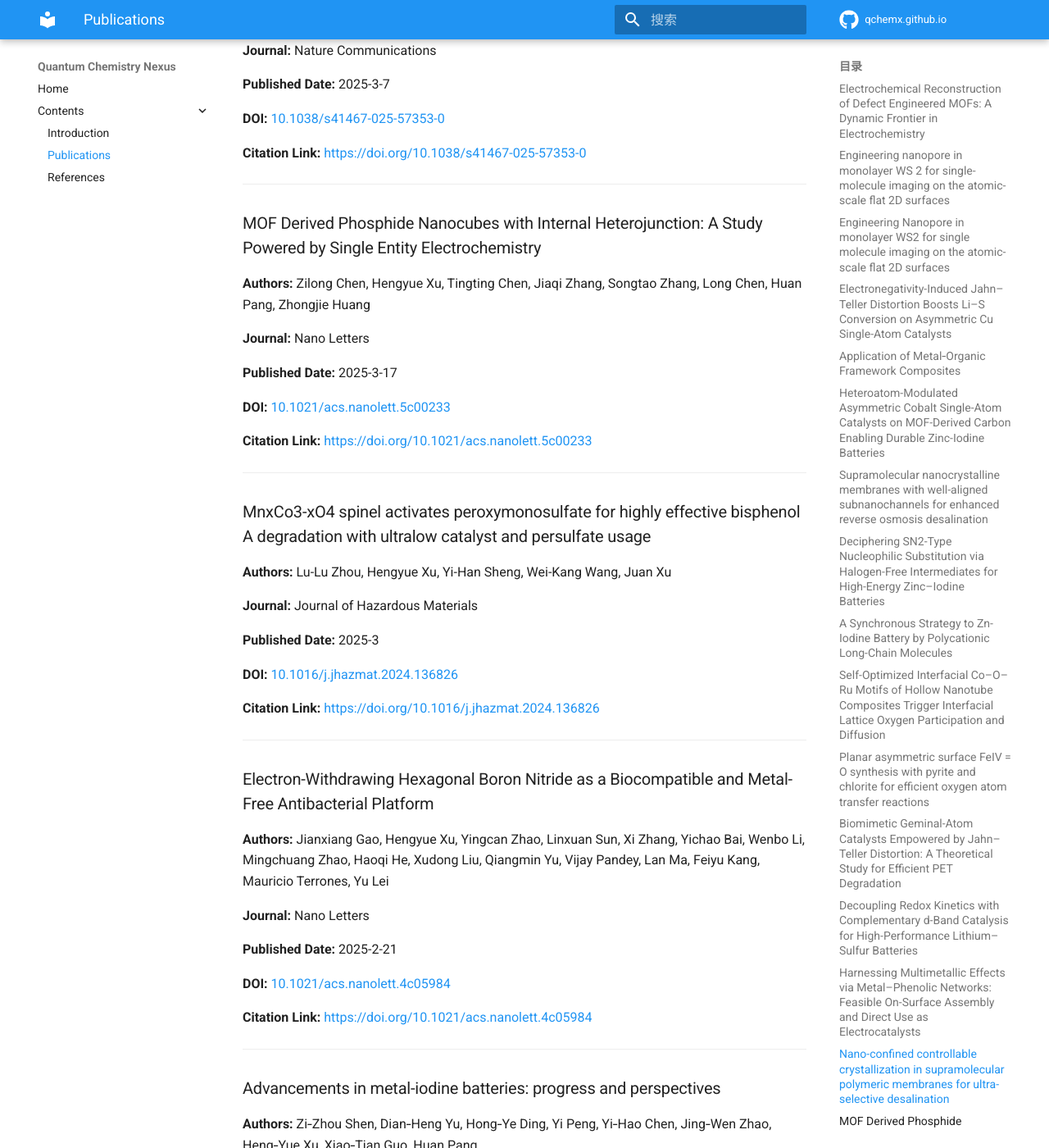
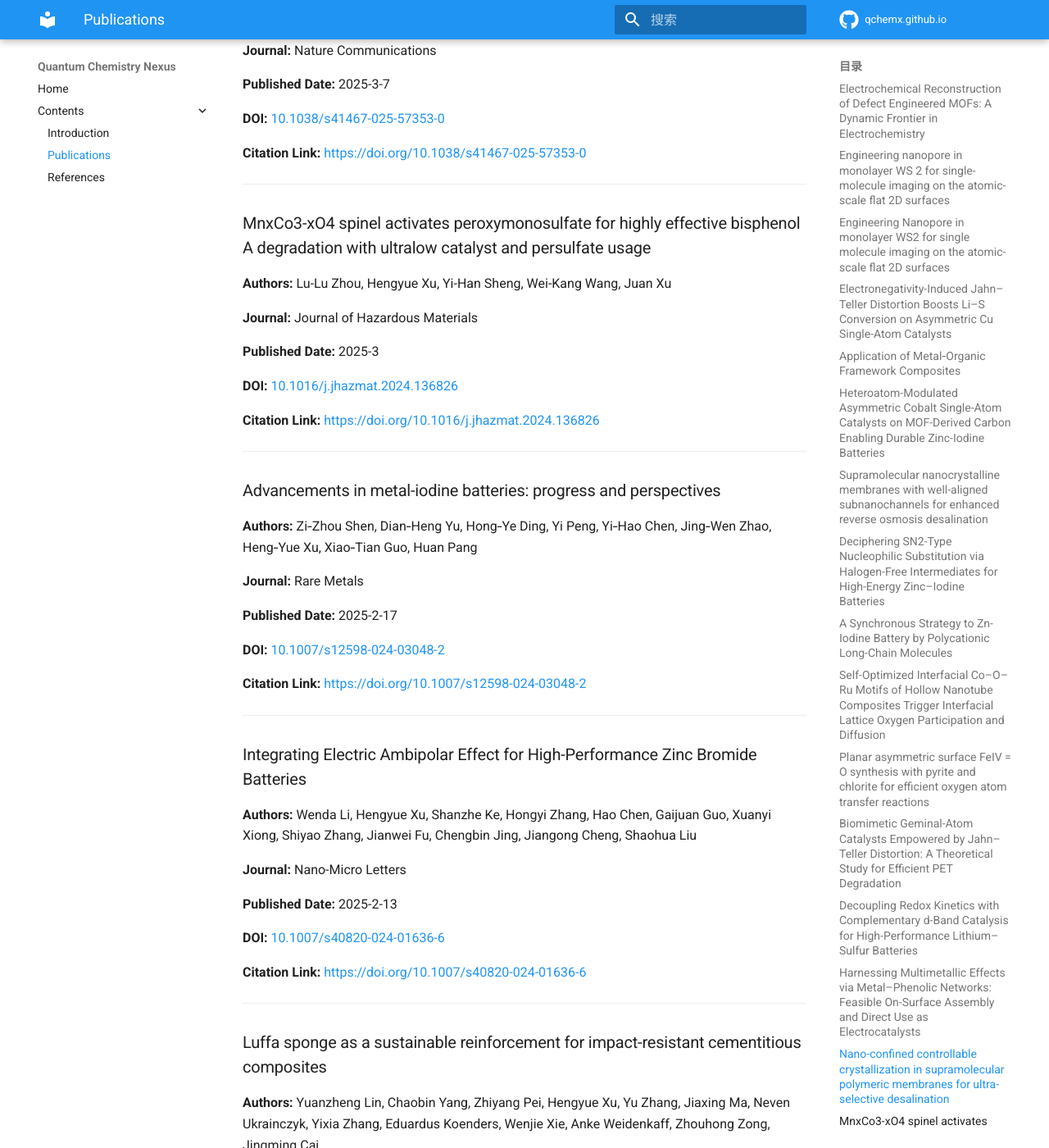
Before and after one commit to QChemX/qchemx.github.io, an MkDocs documentation site: the page built from docs/publications.md, in a window 1280 px wide and 1400 px high, scrolled down 5147 px. Shown: the whole window at 82% size. Built offline with MkDocs 1.6.1 and Material for MkDocs 9.7.7, drawn with Linux system fonts in a browser that asks for light colours; comment, search, counter and statistics services are not loaded; some of the changed text lies outside the part shown.

Commit message:
[orcid sync] Update publications

```diff
--- a/docs/publications.md
+++ b/docs/publications.md
@@ -246,22 +246,6 @@ This page was generated automatically.
 
 ---
 
-### MOF Derived Phosphide Nanocubes with Internal Heterojunction: A Study Powered by Single Entity Electrochemistry
-
-**Authors:** Zilong Chen, Hengyue Xu, Tingting Chen, Jiaqi Zhang, Songtao Zhang, Long Chen, Huan Pang, Zhongjie Huang
-
-**Journal:** Nano Letters
-
-**Published Date:** 2025-3-17
-
-**DOI:** [10.1021/acs.nanolett.5c00233](https://doi.org/10.1021/acs.nanolett.5c00233)
-
-**Citation Link:** [https://doi.org/10.1021/acs.nanolett.5c00233](https://doi.org/10.1021/acs.nanolett.5c00233)
-
-
-
----
-
 ### MnxCo3-xO4 spinel activates peroxymonosulfate for highly effective bisphenol A degradation with ultralow catalyst and persulfate usage
 
 **Authors:** Lu-Lu Zhou, Hengyue Xu, Yi-Han Sheng, Wei-Kang Wang, Juan Xu
@@ -273,22 +257,6 @@ This page was generated automatically.
 **DOI:** [10.1016/j.jhazmat.2024.136826](https://doi.org/10.1016/j.jhazmat.2024.136826)
 
 **Citation Link:** [https://doi.org/10.1016/j.jhazmat.2024.136826](https://doi.org/10.1016/j.jhazmat.2024.136826)
-
-
-
----
-
-### Electron-Withdrawing Hexagonal Boron Nitride as a Biocompatible and Metal-Free Antibacterial Platform
-
-**Authors:** Jianxiang Gao, Hengyue Xu, Yingcan Zhao, Linxuan Sun, Xi Zhang, Yichao Bai, Wenbo Li, Mingchuang Zhao, Haoqi He, Xudong Liu, Qiangmin Yu, Vijay Pandey, Lan Ma, Feiyu Kang, Mauricio Terrones, Yu Lei
-
-**Journal:** Nano Letters
-
-**Published Date:** 2025-2-21
-
-**DOI:** [10.1021/acs.nanolett.4c05984](https://doi.org/10.1021/acs.nanolett.4c05984)
-
-**Citation Link:** [https://doi.org/10.1021/acs.nanolett.4c05984](https://doi.org/10.1021/acs.nanolett.4c05984)
 
 
 
```
Also changed, not shown: other parts of docs/publications.md (+32 -0 lines).
